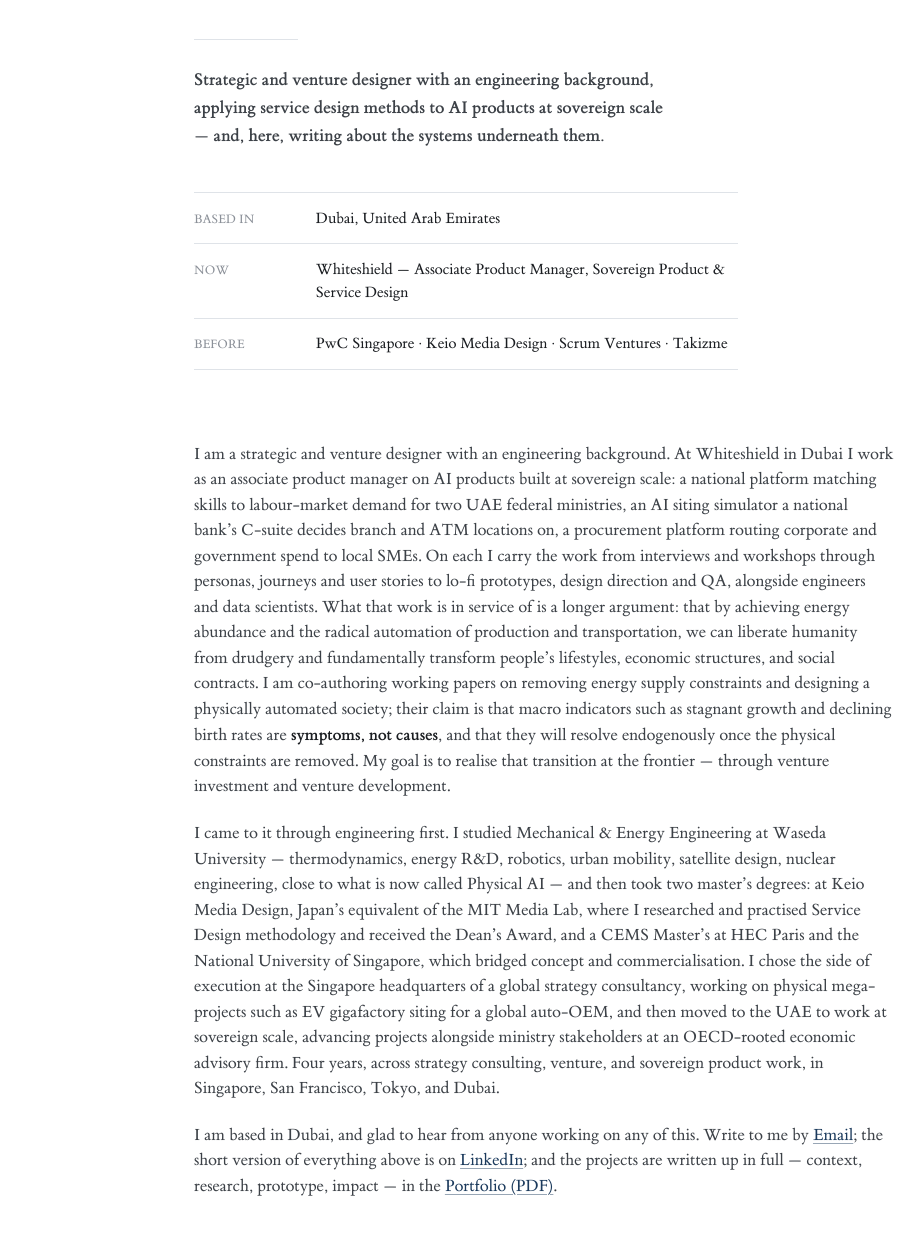
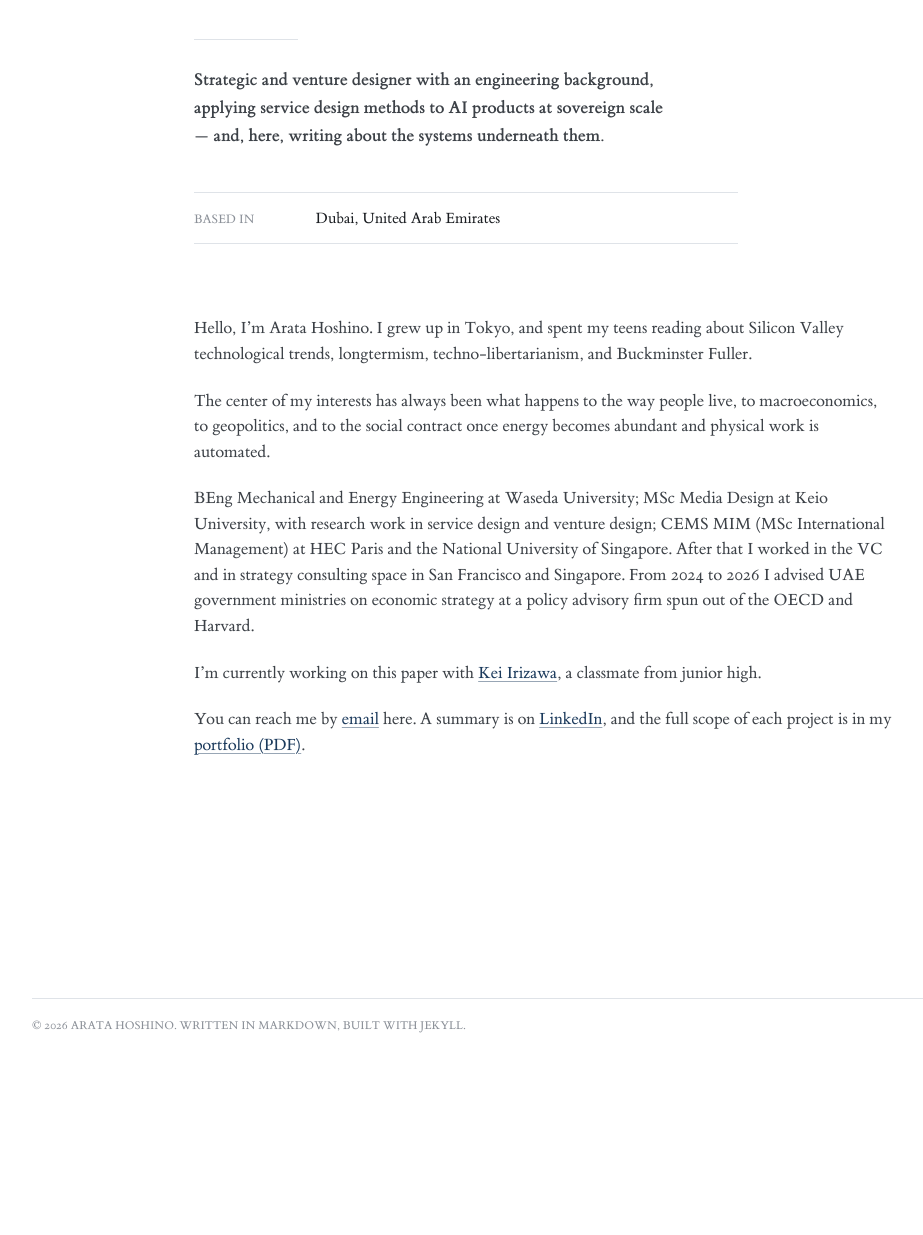
Before and after one commit to arata-hoshino/arata-hoshino.github.io, a Jekyll site: the page built from about.md, in a window 1280 px wide and 1400 px high, scrolled down 408 px. Shown: the top 1235 px of the window, without its empty margins (96-1019 px from the left). Built offline with Jekyll 4.4.1, drawn with Linux system fonts in a browser that asks for light colours; after the commit the page ends 1523 px from its top, so only the background shows below that.

Commit message:
Replace the About text
Five paragraphs in Arata's own words: Tokyo and what he read as a teenager,
what the interest actually is, the degrees and the work, the paper being
written with Kei Irizawa, and how to reach him.

Kei Irizawa, email, LinkedIn and portfolio are all linked. The portfolio
PDF opens in the same tab now rather than a new one; the two LinkedIn
links still open in a new tab.

The NOW and BEFORE rows come out of the author block. NOW said Whiteshield
in the present tense, which the new text contradicts — it puts that work
between 2024 and 2026 — and BEFORE is now carried by the prose.

Co-Authored-By: Claude Opus 5 (1M context) <noreply@anthropic.com>

```diff
--- a/about.md
+++ b/about.md
@@ -9,42 +9,26 @@ description: "Arata Hoshino — strategic and venture designer working on AI pro
 meta:
   - label: Based in
     value: "Dubai, United Arab Emirates"
-  - label: Now
-    value: "Whiteshield — Associate Product Manager, Sovereign Product &amp; Service Design"
-  - label: Before
-    value: "PwC Singapore · Keio Media Design · Scrum Ventures · Takizme"
 ---
 
-I am a strategic and venture designer with an engineering background. At Whiteshield in Dubai I
-work as an associate product manager on AI products built at sovereign scale: a national
-platform matching skills to labour-market demand for two UAE federal ministries, an AI siting
-simulator a national bank's C-suite decides branch and ATM locations on, a procurement platform
-routing corporate and government spend to local SMEs. On each I carry the work from interviews
-and workshops through personas, journeys and user stories to lo-fi prototypes, design direction
-and QA, alongside engineers and data scientists. What that work is in service of is a longer
-argument: that by achieving energy abundance and the radical automation of production and
-transportation, we can liberate humanity from drudgery and fundamentally transform people's
-lifestyles, economic structures, and social contracts. I am co-authoring working papers on
-removing energy supply constraints and designing a physically automated society; their claim is
-that macro indicators such as stagnant growth and declining birth rates are **symptoms, not
-causes**, and that they will resolve endogenously once the physical constraints are removed. My
-goal is to realise that transition at the frontier — through venture investment and venture
-development.
+Hello, I'm Arata Hoshino. I grew up in Tokyo, and spent my teens reading about Silicon Valley
+technological trends, longtermism, techno-libertarianism, and Buckminster Fuller.
 
-I came to it through engineering first. I studied Mechanical & Energy Engineering at Waseda
-University — thermodynamics, energy R&D, robotics, urban mobility, satellite design, nuclear
-engineering, close to what is now called Physical AI — and then took two master's degrees: at
-Keio Media Design, Japan's equivalent of the MIT Media Lab, where I researched and practised
-Service Design methodology and received the Dean's Award, and a CEMS Master's at HEC Paris and
-the National University of Singapore, which bridged concept and commercialisation. I chose the
-side of execution at the Singapore headquarters of a global strategy consultancy, working on
-physical mega-projects such as EV gigafactory siting for a global auto-OEM, and then moved to
-the UAE to work at sovereign scale, advancing projects alongside ministry stakeholders at an
-OECD-rooted economic advisory firm. Four years, across strategy consulting, venture, and
-sovereign product work, in Singapore, San Francisco, Tokyo, and Dubai.
+The center of my interests has always been what happens to the way people live, to
+macroeconomics, to geopolitics, and to the social contract once energy becomes abundant and
+physical work is automated.
 
-I am based in Dubai, and glad to hear from anyone working on any of this. Write to me by
-[Email](mailto:arata.h.hoshino@gmail.com); the short version of everything above is on
-[LinkedIn](https://www.linkedin.com/in/arata-hoshino/){:target="_blank" rel="noopener"}; and the
-projects are written up in full — context, research, prototype, impact — in the
-[Portfolio (PDF)](/assets/arata-hoshino-portfolio.pdf){:target="_blank" rel="noopener"}.
+BEng Mechanical and Energy Engineering at Waseda University; MSc Media Design at Keio
+University, with research work in service design and venture design; CEMS MIM (MSc
+International Management) at HEC Paris and the National University of Singapore. After that I
+worked in the VC and in strategy consulting space in San Francisco and Singapore. From 2024 to
+2026 I advised UAE government ministries on economic strategy at a policy advisory firm spun
+out of the OECD and Harvard.
+
+I'm currently working on this paper with
+[Kei Irizawa](https://www.linkedin.com/in/kei-irizawa-211800121/){:target="_blank" rel="noopener"},
+a classmate from junior high.
+
+You can reach me by [email](mailto:arata.h.hoshino@gmail.com) here. A summary is on
+[LinkedIn](https://www.linkedin.com/in/arata-hoshino/){:target="_blank" rel="noopener"}, and the
+full scope of each project is in my [portfolio (PDF)](/assets/arata-hoshino-portfolio.pdf).
```
